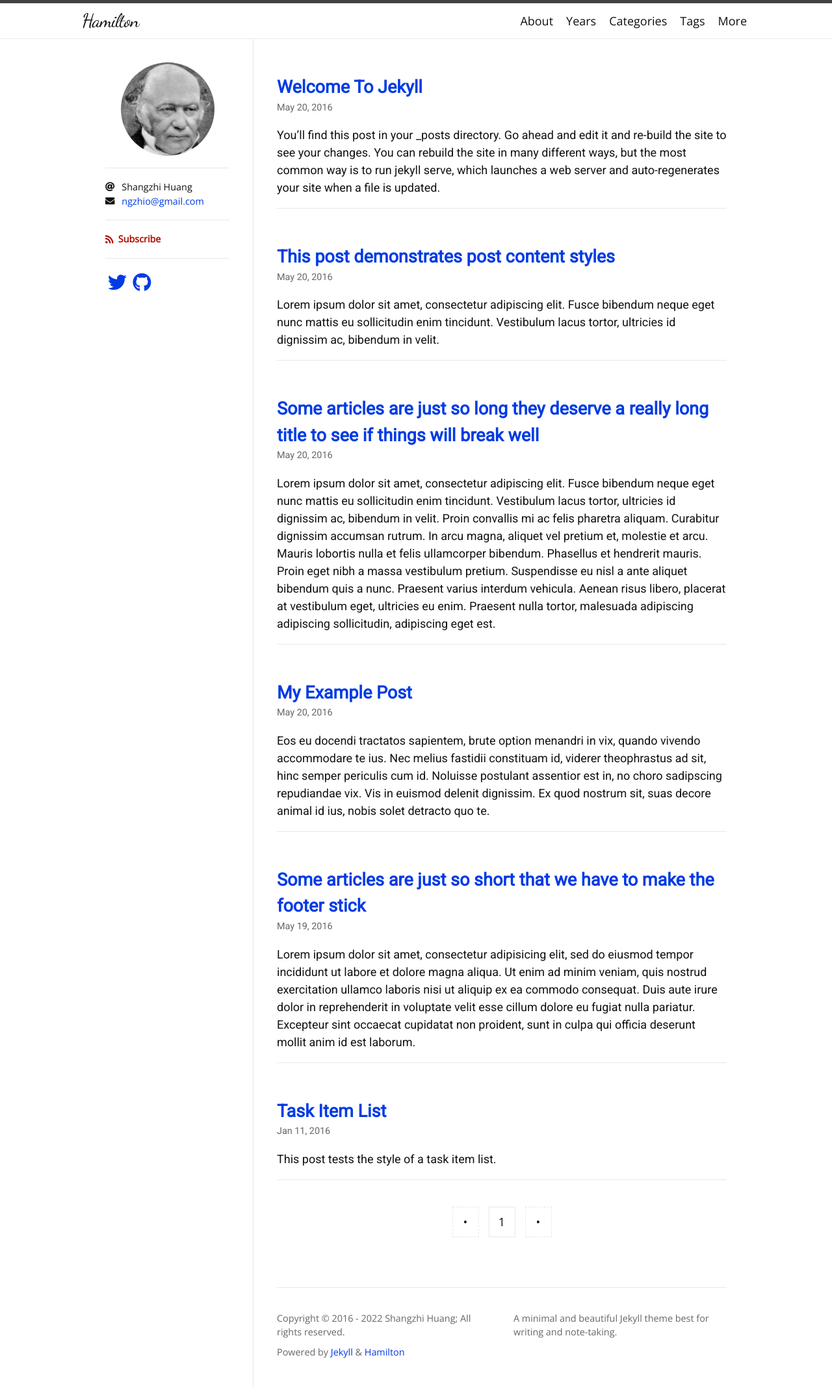
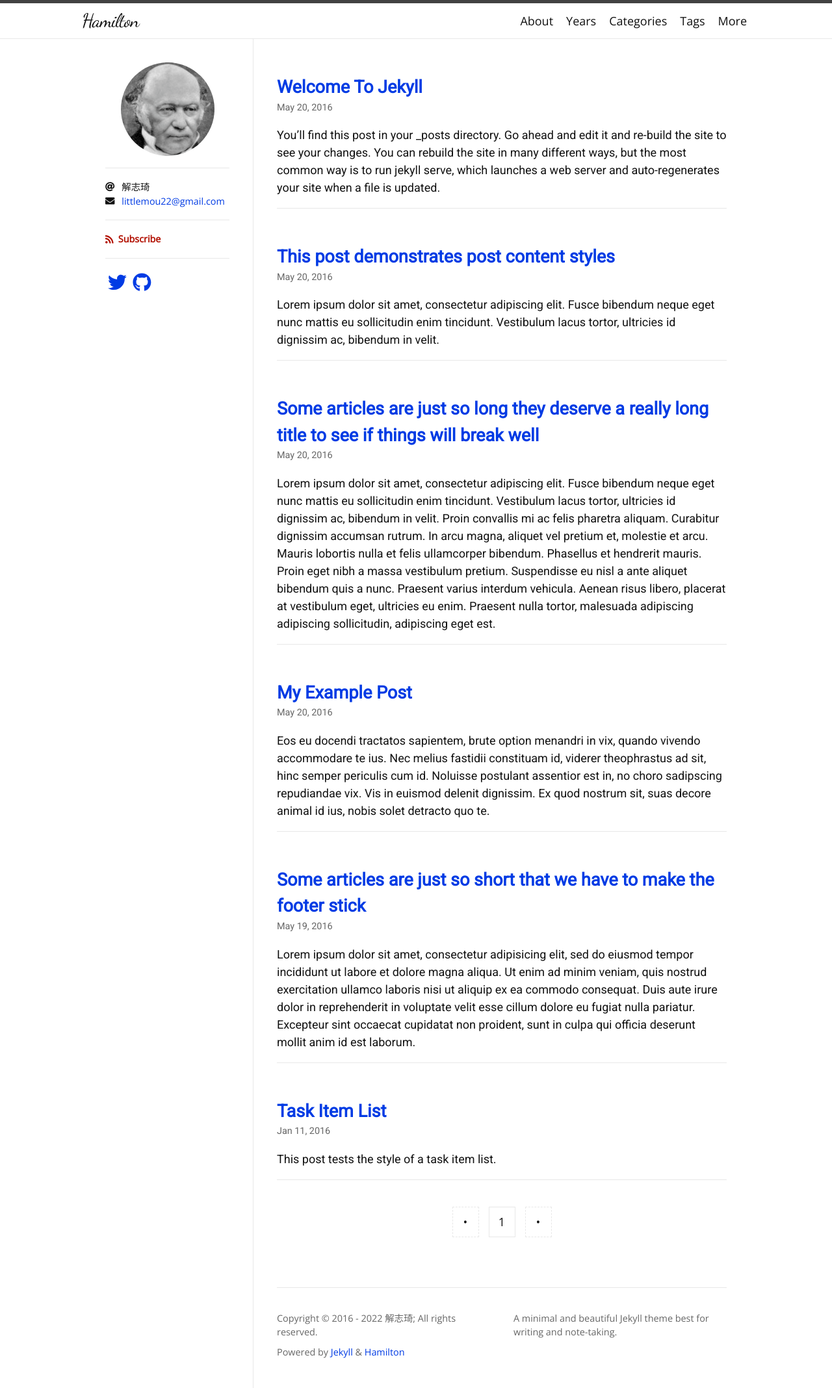
Before and after one commit to littlemou/Zhiqi-Xie.github.io, a Jekyll site: the page built from index.html, in a window 1280 px wide. Shown: the whole page at 65% size. Built offline with Jekyll 4.4.1, drawn with Linux system fonts in a browser that asks for light colours; nearby versions of some CDN libraries; some web fonts are replaced; the list of posts is cut into pages by our own code.

Commit message:
Add files via upload

```diff
--- a/_config.yml
+++ b/_config.yml
@@ -1,8 +1,8 @@
 title: Hamilton
 description: A minimal and beautiful Jekyll theme best for writing and note-taking.
-author: Shangzhi Huang
+author: 解志琦
 avatar: /logo.png
-email: ngzhio@gmail.com
+email: littlemou22@gmail.com
 
 plugins:
   - jekyll-seo-tag
@@ -34,7 +34,7 @@ twitter:
   card: summary
 logo: logo.png
 social:
-  name: Shangzhi Huang
+  name: 解志琦
   links:
     - https://twitter.com/ngzhio
     - https://www.facebook.com/ngzhio
```
